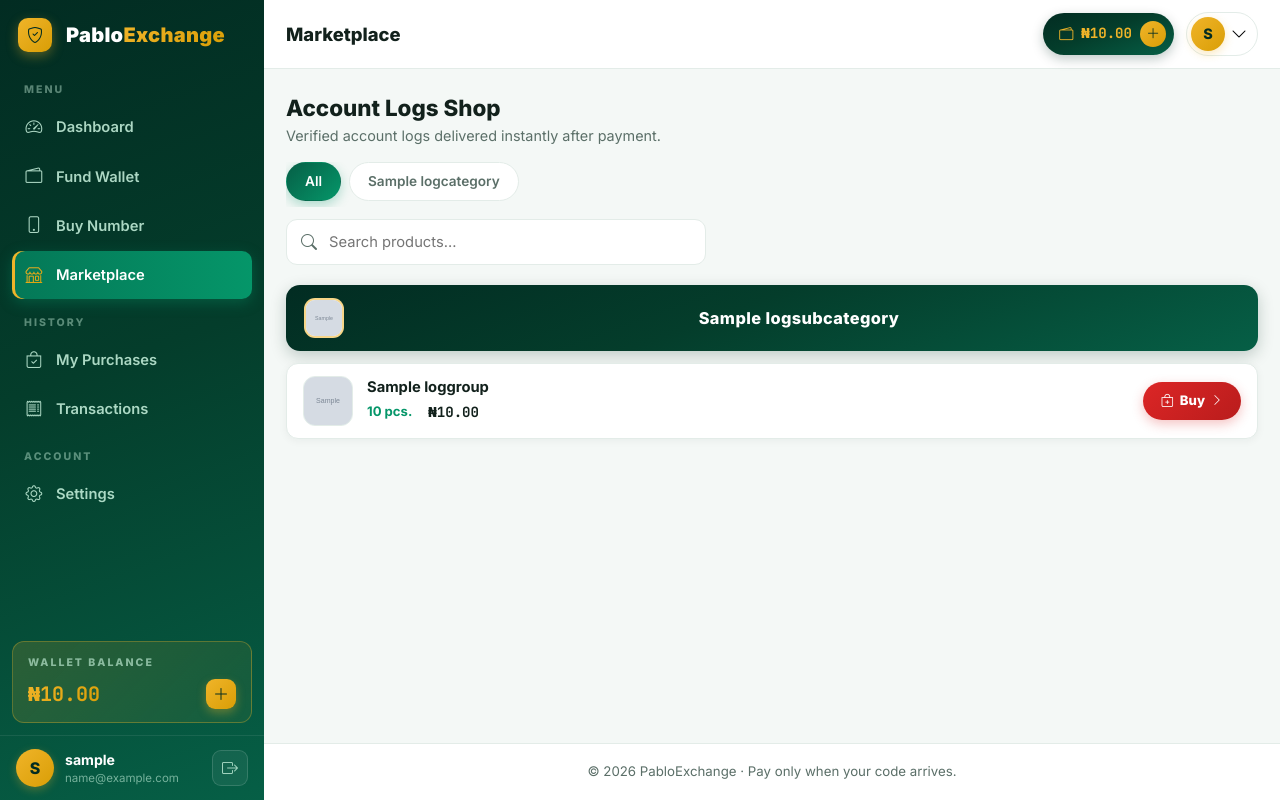
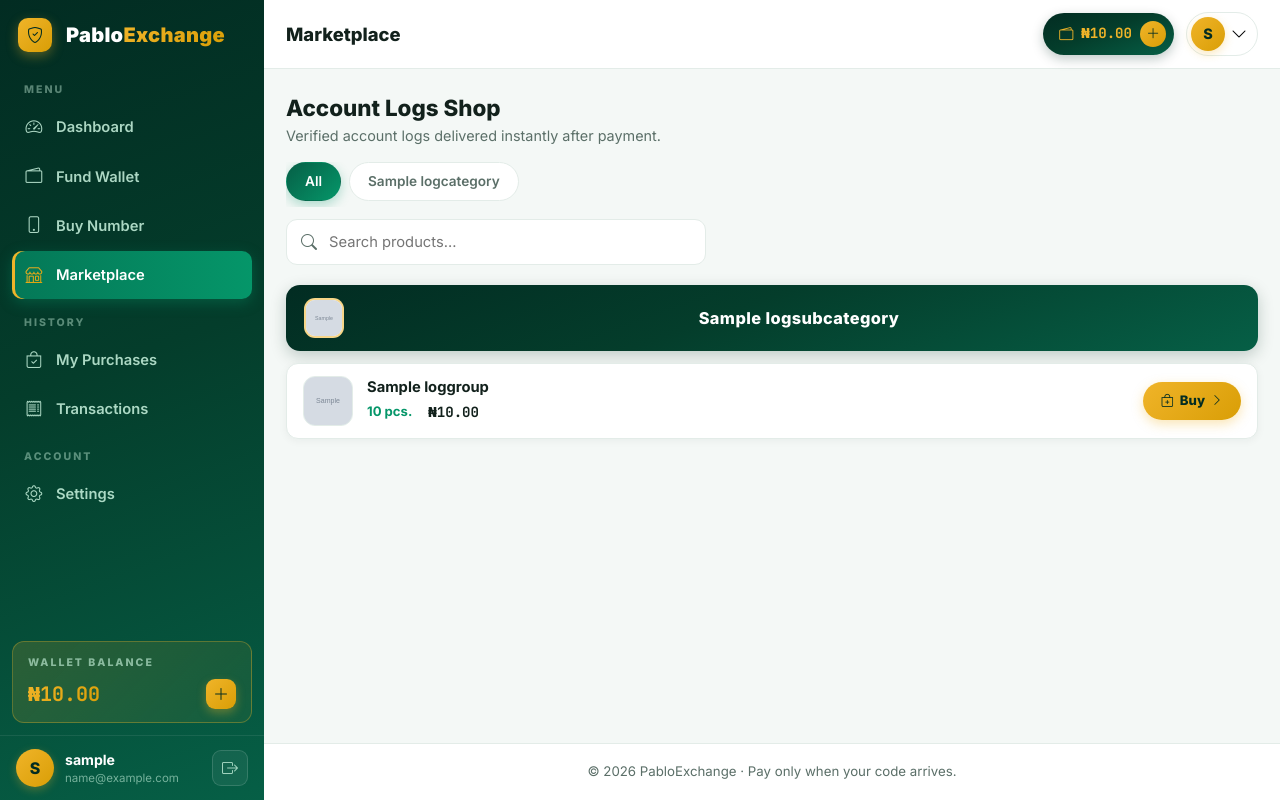
Before and after one commit to Elijah-jah/pabloexchange, a Django app: page /marketplace/ in a window 1280 px wide. Run offline with Django 5.2, Linux system fonts and the light colour scheme; the visitor is signed in with stand-in values (Sample User, id 1); tables that the repository leaves empty hold one stand-in row (values such as "Sample post"); grey boxes marked "Sample" are stand-in pictures.

Commit message:
Gold Buy button

```diff
--- a/static/css/services.css
+++ b/static/css/services.css
@@ -499,3 +499,14 @@
     .lm-actions { flex-direction: column-reverse; }
     .log-modal { padding: 22px 16px 18px; }
 }
+/* ---------------- Buy button — PabloExchange gold ---------------- */
+.prod-buy {
+    background: var(--grad-gold);
+    color: var(--mk-green-950);
+    box-shadow: 0 4px 12px rgba(240, 180, 41, .35);
+}
+.prod-buy:hover:not(:disabled) {
+    filter: brightness(1.08);
+    transform: translateY(-1px);
+    box-shadow: 0 6px 16px rgba(240, 180, 41, .45);
+}
```
